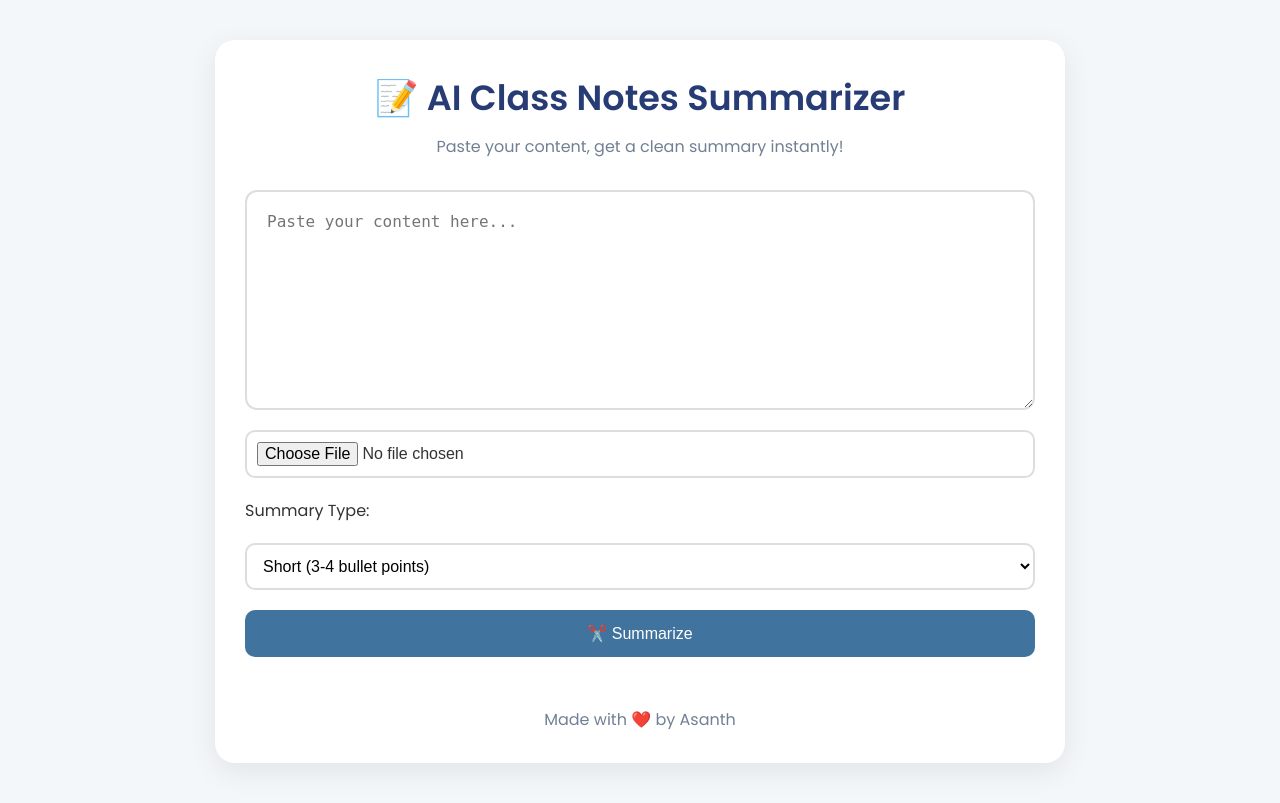
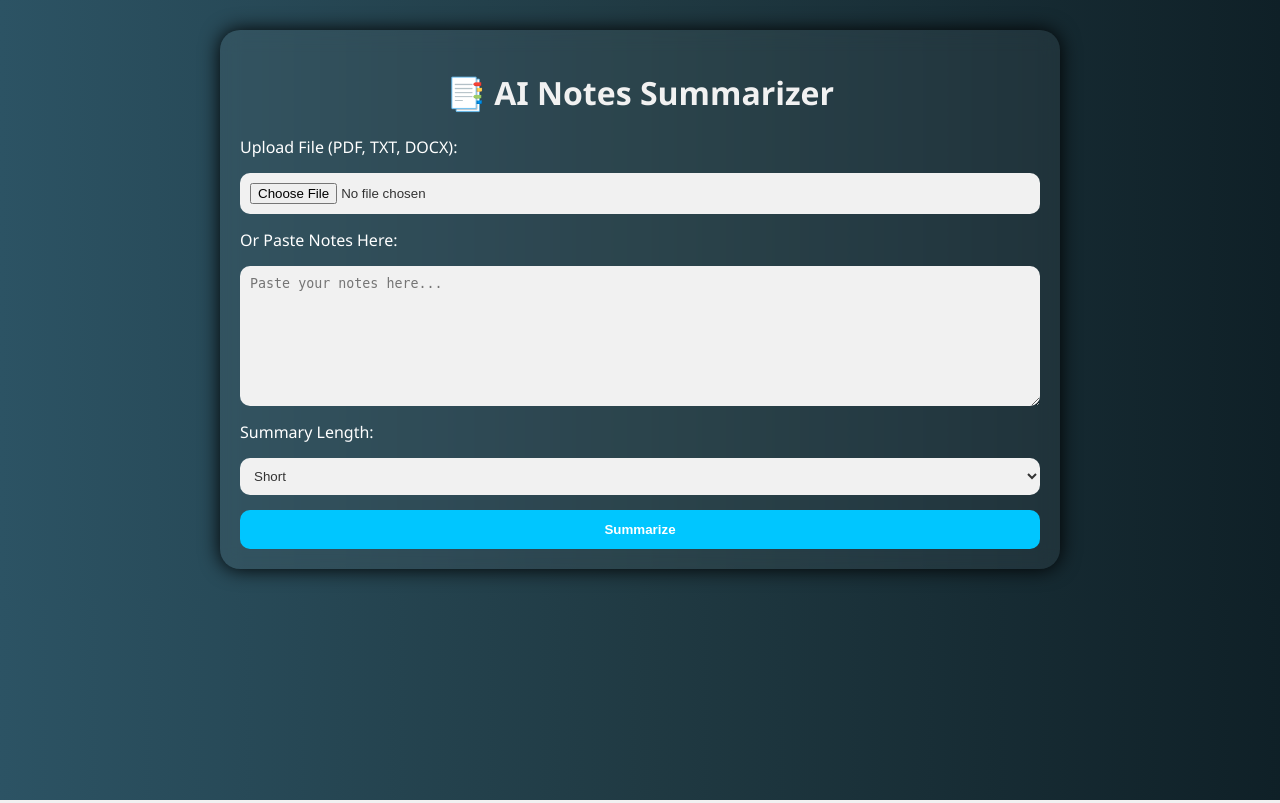
Before and after one commit to Aswin-bharathi/sum_agent, a Flask app: page / in a window 1280 px wide. Run offline with Flask 3, Linux system fonts and the light colour scheme; some libraries are stand-ins or nearby versions.

Commit message:
Project upgraded

```diff
--- a/app.py
+++ b/app.py
@@ -1,19 +1,27 @@
-from flask import Flask, render_template, request, redirect, url_for, flash, jsonify
+from flask import Flask, render_template, request, redirect, url_for, send_file, jsonify, session, flash
 import google.generativeai as genai
 import os
 from dotenv import load_dotenv
 from io import BytesIO
 import PyPDF2
 import docx
+import markdown
+from flask_session import Session
 
+# Load .env
 load_dotenv()
+
+# Configure Gemini API
 api_key = os.getenv("GOOGLE_API_KEY")
 genai.configure(api_key=api_key)
 model = genai.GenerativeModel(model_name="models/gemini-1.5-flash")
 
 app = Flask(__name__)
-app.secret_key = "supersecretkey"  # For flash messages
+app.secret_key = 'secretkey'
+app.config['SESSION_TYPE'] = 'filesystem'
+Session(app)
 
+# PDF Extract
 def extract_text_from_pdf(file_stream):
     reader = PyPDF2.PdfReader(file_stream)
     text = ""
@@ -23,9 +31,11 @@ def extract_text_from_pdf(file_stream):
             text += content
     return text
 
+# TXT Extract
 def extract_text_from_txt(file_stream):
     return file_stream.read().decode("utf-8")
 
+# DOCX Extract
 def extract_text_from_docx(file_stream):
     doc = docx.Document(file_stream)
     text = ""
@@ -33,18 +43,20 @@ def extract_text_from_docx(file_stream):
         text += para.text + "\n"
     return text
 
+# Summarizer
 def summarize_text(text, length):
     if length == "short":
-        prompt = f"Summarize the following class notes in 3-4 bullet points:\n\n{text}"
+        prompt = f"Summarize these class notes in 3-4 bullet points:\n\n{text}"
     elif length == "medium":
-        prompt = f"Summarize the following class notes in a detailed paragraph form around 100-150 words:\n\n{text}"
+        prompt = f"Summarize these class notes in 100-150 words:\n\n{text}"
     elif length == "detailed":
-        prompt = f"Summarize the following class notes into a comprehensive, expanded summary covering all important points:\n\n{text}"
+        prompt = f"Summarize these class notes in detailed format:\n\n{text}"
     else:
-        prompt = f"Summarize the following class notes:\n\n{text}"
+        prompt = f"Summarize these class notes:\n\n{text}"
 
     response = model.generate_content(prompt)
-    return response.text
+    summary_markdown = markdown.markdown(response.text)
+    return summary_markdown
 
 @app.route("/", methods=["GET", "POST"])
 def index():
@@ -59,49 +71,53 @@ def index():
 
         if file and file.filename != "":
             filename = file.filename
-            ext = filename.split(".")[-1].lower()
-            if ext == "pdf":
+            file_ext = filename.split(".")[-1].lower()
+
+            if file_ext == "pdf":
                 original_text = extract_text_from_pdf(file)
-            elif ext == "txt":
+            elif file_ext == "txt":
                 original_text = extract_text_from_txt(file)
-            elif ext == "docx":
+            elif file_ext == "docx":
                 original_text = extract_text_from_docx(file)
             else:
-                flash("Unsupported file format!", "error")
-                return redirect(url_for("index"))
+                flash("Unsupported file format!")
+                return redirect(url_for('index'))
+
         elif text_input:
             original_text = text_input
+
         else:
-            flash("Please upload a file or paste some text!", "error")
-            return redirect(url_for("index"))
+            flash("Please upload a file or paste some text!")
+            return redirect(url_for('index'))
 
         if original_text:
             word_count = len(original_text.split())
             summary = summarize_text(original_text, summary_length)
-            return render_template(
-                "index.html",
-                summary=summary,
-                word_count=word_count,
-                original_text=original_text
-            )
+            session['summary'] = summary
+            session['original_text'] = original_text
         else:
-            flash("No readable text found.", "error")
-            return redirect(url_for("index"))
+            flash("No readable text found.")
+            return redirect(url_for('index'))
 
-    return render_template("index.html")
+    return render_template("index.html", summary=summary, word_count=word_count)
 
 @app.route("/chatbot", methods=["POST"])
 def chatbot():
-    data = request.json
-    question = data.get("question")
-    summary = data.get("summary")
-    if not question or not summary:
-        return jsonify({"answer": "Invalid input."})
+    data = request.get_json()
+    user_msg = data.get("message")
+    prev = session.get("chat_history", "")
 
-    prompt = f"Answer this question based on the following summarized notes:\n\nSummary:\n{summary}\n\nQuestion:\n{question}\n\nAnswer:"
-    response = model.generate_content(prompt)
-    answer = response.text.strip()
-    return jsonify({"answer": answer})
+    if not user_msg:
+        return jsonify({"response": "Please enter a valid message."})
+
+    prompt = f"This is the summary of my class notes:\n{session.get('summary','')}\n\nUser question: {user_msg}\n\nAnswer based on the summary only."
+    full_prompt = prev + "\n" + prompt
+    response = model.generate_content(full_prompt)
+
+    bot_reply = markdown.markdown(response.text)
+    session['chat_history'] = full_prompt
+
+    return jsonify({"response": bot_reply})
 
 if __name__ == "__main__":
     app.run(debug=True)
--- a/static/style.css
+++ b/static/style.css
@@ -1,269 +1,133 @@
-/* Base Reset */
-* {
+body {
+  font-family: 'Segoe UI', sans-serif;
+  background: #0f2027;
+  background: linear-gradient(to right, #2c5364, #203a43, #0f2027);
+  color: #fff;
   margin: 0;
   padding: 0;
-  box-sizing: border-box;
 }
 
-body {
-  font-family: 'Poppins', sans-serif;
-  background: #f4f7fa;
+.container {
+  max-width: 800px;
+  margin: 30px auto;
+  padding: 20px;
+  background: rgba(255, 255, 255, 0.05);
+  backdrop-filter: blur(10px);
+  border-radius: 20px;
+  box-shadow: 0 0 20px #000;
+}
+
+h1, h2 {
+  text-align: center;
+  color: #f1f1f1;
+}
+
+form {
+  display: flex;
+  flex-direction: column;
+  gap: 15px;
+}
+
+input[type="file"],
+textarea,
+select {
+  padding: 10px;
+  border: none;
+  border-radius: 10px;
+  background: #f1f1f1;
   color: #333;
+}
+
+textarea {
+  min-height: 120px;
+  resize: vertical;
+}
+
+button {
+  padding: 12px;
+  background: #00c6ff;
+  border: none;
+  border-radius: 10px;
+  color: #fff;
+  font-weight: bold;
+  cursor: pointer;
+  transition: 0.3s ease;
+}
+
+button:hover {
+  background: #0072ff;
+}
+
+.flash {
+  list-style: none;
+  padding: 0;
+  margin: 10px 0;
+}
+
+.flash li {
+  background: #ff7675;
+  padding: 10px;
+  border-radius: 10px;
+  color: #fff;
+  margin-bottom: 5px;
+}
+
+.summary-card, .chatbot-card {
+  margin-top: 30px;
+  padding: 20px;
+  background: rgba(255,255,255,0.08);
+  border-radius: 20px;
+}
+
+#summary-content {
+  margin: 20px 0;
   line-height: 1.6;
 }
 
-.wrapper {
-  max-width: 850px;
-  margin: 40px auto;
-  padding: 30px;
-  background: #ffffff;
-  border-radius: 20px;
-  box-shadow: 0 8px 30px rgba(0,0,0,0.08);
-}
-
-.header {
-  text-align: center;
-  margin-bottom: 30px;
-}
-
-.header h1 {
-  font-size: 35px;
-  color: #273c75;
-  margin-bottom: 8px;
-}
-
-.header p {
-  color: #718093;
-  font-size: 16px;
-}
-
-.form-area {
-  display: flex;
-  flex-direction: column;
-  gap: 20px;
-}
-
-textarea {
-  width: 100%;
-  height: 220px;
-  border: 2px solid #dcdde1;
-  border-radius: 12px;
-  padding: 20px;
-  font-size: 16px;
-  resize: vertical;
-  transition: all 0.3s ease;
-}
-
-textarea:focus {
-  border-color: #40739e;
-  outline: none;
-}
-
-input[type="file"] {
-  border: 2px solid #dcdde1;
+#chatbox {
+  max-height: 300px;
+  overflow-y: auto;
+  background: rgba(0,0,0,0.4);
+  padding: 10px;
   border-radius: 10px;
-  padding: 10px;
-  font-size: 16px;
-}
-
-select {
-  width: 100%;
-  padding: 12px;
-  border-radius: 10px;
-  border: 2px solid #dcdde1;
-  font-size: 16px;
-  background: white;
-  cursor: pointer;
-}
-
-button {
-  background: #40739e;
-  color: #fff;
-  padding: 14px;
-  border: none;
-  border-radius: 10px;
-  font-size: 16px;
-  cursor: pointer;
-  transition: background 0.3s ease;
-}
-
-button:hover {
-  background: #273c75;
-}
-
-.result-card {
-  margin-top: 30px;
-  background: #f1f2f6;
-  border-radius: 15px;
-  padding: 25px;
-}
-
-.result-card h2 {
-  margin-bottom: 15px;
-  color: #2f3640;
-}
-
-pre {
-  white-space: pre-wrap;
-  word-wrap: break-word;
-  font-size: 17px;
-  color: #353b48;
-  margin-bottom: 20px;
-}
-
-.btn-download {
-  display: inline-block;
-  background: #44bd32;
-  color: #fff;
-  padding: 12px 20px;
-  border-radius: 10px;
-  text-decoration: none;
-  font-size: 16px;
-  transition: background 0.3s ease;
-}
-
-.btn-download:hover {
-  background: #4cd137;
-}
-
-footer {
-  text-align: center;
-  margin-top: 50px;
-  color: #718093;
-}
-
-.flash-messages {
-  margin-bottom: 20px;
-}
-
-.flash {
-  padding: 12px 20px;
-  border-radius: 10px;
-  font-weight: 600;
   margin-bottom: 10px;
 }
 
-.flash.error {
-  background: #e74c3c;
-  color: white;
+.user-msg, .bot-msg {
+  margin: 8px 0;
+  padding: 10px;
+  border-radius: 8px;
 }
 
-.flash.success {
-  background: #2ecc71;
-  color: white;
+.user-msg {
+  background: #3498db;
+  color: #fff;
+  align-self: flex-end;
 }
 
-.chatbot-container {
-  margin-top: 20px;
-  padding-top: 15px;
-  border-top: 1px solid #ccc;
+.bot-msg {
+  background: #2ecc71;
+  color: #fff;
+  align-self: flex-start;
 }
 
-.chatbot-container input[type="text"] {
-  width: calc(100% - 110px);
+input[type="text"] {
   padding: 12px;
+  border: none;
   border-radius: 10px;
-  border: 2px solid #dcdde1;
-  font-size: 16px;
-  margin-right: 10px;
+  width: 100%;
+  box-sizing: border-box;
+  margin-bottom: 10px;
 }
 
-.chatbot-container button {
-  padding: 12px 20px;
-  border-radius: 10px;
-  background: #40739e;
-  color: white;
-  border: none;
-  cursor: pointer;
-  font-size: 16px;
-}
-
-.chatbot-container button:hover {
-  background: #273c75;
-}
-
-#chat-answer {
-  margin-top: 15px;
-  background: white;
-  padding: 15px;
-  border-radius: 10px;
-  min-height: 40px;
-  font-size: 16px;
-  color: #2f3640;
-}
-
-/* Responsive Design */
-@media (max-width: 768px) {
-  .wrapper {
-    margin: 20px;
-    padding: 20px;
+@media (max-width: 600px) {
+  .container {
+    padding: 15px;
   }
-
-  .header h1 {
-    font-size: 28px;
-  }
-
-  .header p {
-    font-size: 14px;
-  }
-
-  textarea {
-    height: 180px;
-    padding: 15px;
-    font-size: 14px;
-  }
-
-  input[type="file"], select {
-    font-size: 14px;
+  button {
     padding: 10px;
   }
-
-  button, .btn-download, .chatbot-container button {
-    font-size: 14px;
-    padding: 12px;
-  }
-
-  .result-card {
-    padding: 20px;
-  }
-
-  pre {
-    font-size: 15px;
-  }
-
-  .chatbot-container input[type="text"] {
-    width: 100%;
-    margin-bottom: 10px;
+  textarea {
+    min-height: 100px;
   }
 }
-
-@media (max-width: 480px) {
-  .wrapper {
-    margin: 15px;
-    padding: 15px;
-  }
-
-  .header h1 {
-    font-size: 24px;
-  }
-
-  textarea {
-    height: 150px;
-    padding: 12px;
-    font-size: 13px;
-  }
-
-  input[type="file"], select {
-    font-size: 13px;
-    padding: 8px;
-  }
-
-  button, .btn-download, .chatbot-container button {
-    font-size: 13px;
-    padding: 10px;
-  }
-
-  pre {
-    font-size: 14px;
-  }
-}
--- a/templates/index.html
+++ b/templates/index.html
@@ -1,121 +1,101 @@
 <!DOCTYPE html>
-<html lang="en">
+<html>
 <head>
-    <meta charset="UTF-8" />
-    <title>AI Class Notes Summarizer</title>
-    <link href="https://fonts.googleapis.com/css2?family=Poppins:wght@400;600&display=swap" rel="stylesheet" />
-    <link rel="stylesheet" href="{{ url_for('static', filename='style.css') }}" />
-    <meta name="viewport" content="width=device-width, initial-scale=1" />
+  <title>AI Notes Summarizer</title>
+  <meta name="viewport" content="width=device-width, initial-scale=1">
+  <link rel="stylesheet" href="{{ url_for('static', filename='style.css') }}">
+  <script src="https://cdnjs.cloudflare.com/ajax/libs/marked/12.0.1/marked.min.js"></script>
 </head>
 <body>
-    <div class="wrapper">
-        <header class="header">
-            <h1>📝 AI Class Notes Summarizer</h1>
-            <p>Paste your content, get a clean summary instantly!</p>
-        </header>
 
-        {% with messages = get_flashed_messages(with_categories=true) %}
+<div class="container">
+  <h1>📑 AI Notes Summarizer</h1>
+
+  <form method="POST" enctype="multipart/form-data">
+    <label>Upload File (PDF, TXT, DOCX):</label>
+    <input type="file" name="file">
+
+    <label>Or Paste Notes Here:</label>
+    <textarea name="text" placeholder="Paste your notes here..."></textarea>
+
+    <label>Summary Length:</label>
+    <select name="summary_length">
+      <option value="short">Short</option>
+      <option value="medium">Medium</option>
+      <option value="detailed">Detailed</option>
+    </select>
+
+    <button type="submit">Summarize</button>
+  </form>
+
+  {% with messages = get_flashed_messages() %}
     {% if messages %}
-            <div class="flash-messages">
-              {% for category, message in messages %}
-                <div class="flash {{ category }}">{{ message }}</div>
+      <ul class="flash">
+        {% for message in messages %}
+          <li>{{ message }}</li>
         {% endfor %}
-            </div>
+      </ul>
     {% endif %}
   {% endwith %}
 
-        <form method="POST" action="/" enctype="multipart/form-data" class="form-area">
-            <textarea name="text" placeholder="Paste your content here...">{{ original_text|default('') }}</textarea>
-            <input type="file" name="file" accept=".pdf,.txt,.docx" />
-            <label for="summary_length">Summary Type:</label>
-            <select name="summary_length" id="summary_length">
-                <option value="short" {% if request.form.get('summary_length') == 'short' %}selected{% endif %}>Short (3-4 bullet points)</option>
-                <option value="medium" {% if request.form.get('summary_length') == 'medium' %}selected{% endif %}>Medium (100-150 words)</option>
-                <option value="detailed" {% if request.form.get('summary_length') == 'detailed' %}selected{% endif %}>Detailed Summary</option>
-            </select>
-            <button type="submit">✂️ Summarize</button>
-        </form>
+  {% if summary %}
+  <div class="summary-card">
+    <h2>📃 Summary</h2>
+    <div id="summary-content"></div>
 
-        {% if summary %}
-        <section class="result-card">
-            <h2>📑 Summarized Content:</h2>
-            <pre id="summary-content">{{ summary }}</pre>
-            <button id="tts-btn" title="Listen to summary">🔊 Read Summary</button>
-            <a href="#" id="download-btn" class="btn-download">⬇️ Download as .txt</a>
+    <button onclick="readSummary()">🔊 Read Summary</button>
+    <a href="data:text/plain;charset=utf-8,{{summary | safe}}" download="summary.txt">
+      <button>📥 Download Summary</button>
+    </a>
+  </div>
 
-            <div class="chatbot-container">
-                <h3>💬 Chat with Summary</h3>
-                <input type="text" id="chat-question" placeholder="Ask a question about the summary..." />
-                <button id="chat-submit">Ask</button>
-                <div id="chat-answer"></div>
+  <div class="chatbot-card">
+    <h2>💬 Ask Anything from Summary</h2>
+    <div id="chatbox"></div>
+    <input type="text" id="userInput" placeholder="Type your question and press Enter...">
+    <button onclick="sendMessage()">Send</button>
   </div>
-        </section>
   {% endif %}
-
-        <footer>
-            Made with ❤️ by Asanth
-        </footer>
 </div>
 
 <script>
-        // Download summary as text file
-        document.addEventListener("DOMContentLoaded", () => {
-            const downloadBtn = document.getElementById("download-btn");
-            if(downloadBtn){
-                downloadBtn.addEventListener("click", (e) => {
-                    e.preventDefault();
+{% if summary %}
+document.getElementById("summary-content").innerHTML = marked.parse(`{{summary|safe}}`);
+{% endif %}
+
+function readSummary() {
   const summaryText = document.getElementById("summary-content").innerText;
-                    const blob = new Blob([summaryText], {type: "text/plain"});
-                    const url = window.URL.createObjectURL(blob);
-                    const a = document.createElement("a");
-                    a.href = url;
-                    a.download = "summary.txt";
-                    a.click();
-                    window.URL.revokeObjectURL(url);
-                });
+  const speech = new SpeechSynthesisUtterance(summaryText);
+  speech.lang = 'en-US';
+  window.speechSynthesis.speak(speech);
 }
 
-            // Text-to-Speech Read Summary
-            const ttsBtn = document.getElementById("tts-btn");
-            if(ttsBtn){
-                ttsBtn.addEventListener("click", () => {
-                    const summaryText = document.getElementById("summary-content").innerText;
-                    if('speechSynthesis' in window){
-                        const utterance = new SpeechSynthesisUtterance(summaryText);
-                        speechSynthesis.speak(utterance);
-                    } else {
-                        alert("Sorry, your browser does not support Text-to-Speech.");
+document.getElementById("userInput").addEventListener("keydown", function(e) {
+  if (e.key === "Enter") sendMessage();
+});
+
+function sendMessage() {
+  const userInput = document.getElementById("userInput");
+  const message = userInput.value;
+  if (!message) return;
+
+  const chatbox = document.getElementById("chatbox");
+  chatbox.innerHTML += `<div class="user-msg">You: ${message}</div>`;
+
+  fetch("/chatbot", {
+    method: "POST",
+    body: JSON.stringify({ message }),
+    headers: { "Content-Type": "application/json" }
+  })
+  .then(res => res.json())
+  .then(data => {
+    chatbox.innerHTML += `<div class="bot-msg">${data.response}</div>`;
+    chatbox.scrollTop = chatbox.scrollHeight;
+  });
+
+  userInput.value = "";
 }
-                });
-            }
+</script>
 
-            // Chatbot interaction
-            const chatSubmit = document.getElementById("chat-submit");
-            if(chatSubmit){
-                chatSubmit.addEventListener("click", async () => {
-                    const questionInput = document.getElementById("chat-question");
-                    const answerDiv = document.getElementById("chat-answer");
-                    const question = questionInput.value.trim();
-                    if(!question){
-                        alert("Please ask a question.");
-                        return;
-                    }
-
-                    const summary = document.getElementById("summary-content").innerText;
-
-                    answerDiv.innerHTML = "⏳ Thinking...";
-                    const response = await fetch("/chatbot", {
-                        method: "POST",
-                        headers: {
-                            "Content-Type": "application/json"
-                        },
-                        body: JSON.stringify({question, summary})
-                    });
-                    const data = await response.json();
-                    answerDiv.innerHTML = `<strong>Answer:</strong> ${data.answer}`;
-                });
-            }
-        });
-    </script>
 </body>
 </html>
```
Also changed, not shown: 2 other files. Lines whose indentation alone changed are shown as unchanged.
